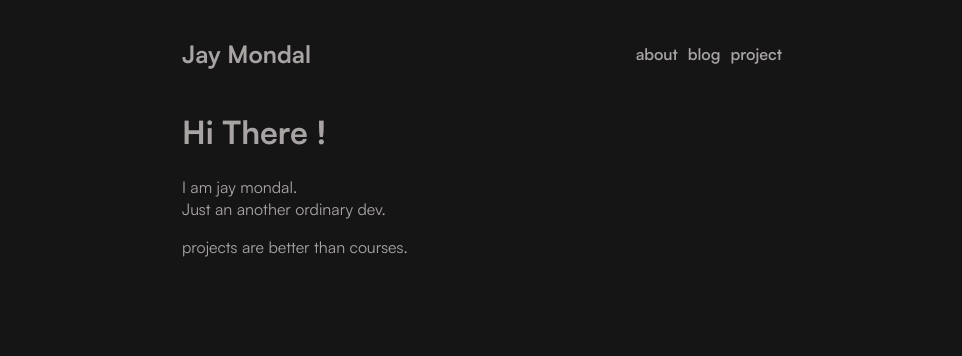
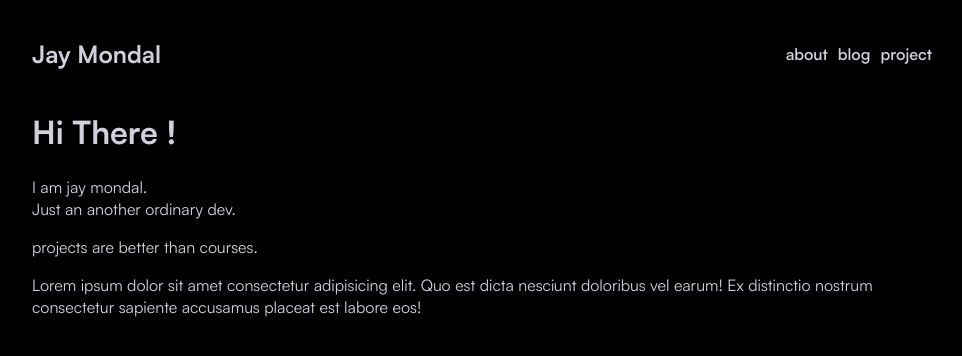
Before and after one commit to Lokasanchayani/Lokasanchayani.github.io, a plain HTML site: page index.html in a window 1280 px wide. Shown: the whole page, without its empty margins (158-1120 px from the left). Drawn offline with Linux system fonts and the light colour scheme.

Commit message:
wide screen

```diff
--- a/app.css
+++ b/app.css
@@ -12,7 +12,7 @@ body {
     align-items: center;
     margin-left:auto ;
     margin-right: auto;
-    max-width: 600px;
-    background-color: rgb(22, 21, 21);
-    color: rgb(169, 164, 164);
+    max-width: 900px;
+    background-color: rgb(0, 0, 0);
+    color: rgb(209, 207, 220);
 }
--- a/index.html
+++ b/index.html
@@ -22,10 +22,16 @@
     </header>
     <main style=" width: 100%;">
         <h1> Hi There ! </h1>
-        <p>I am jay mondal.<br/>Just an another ordinary dev.</p>
+        <p>I am jay mondal.<br />Just an another ordinary dev.</p>
         <p>projects are better than courses.</p>
 
     </main>
+    <div>
+        <div>
+            Lorem ipsum dolor sit amet consectetur adipisicing elit. Quo est dicta nesciunt doloribus vel earum! Ex
+            distinctio nostrum consectetur sapiente accusamus placeat est labore eos!
+        </div>
+    </div>
 </body>
 
 </html>
```
